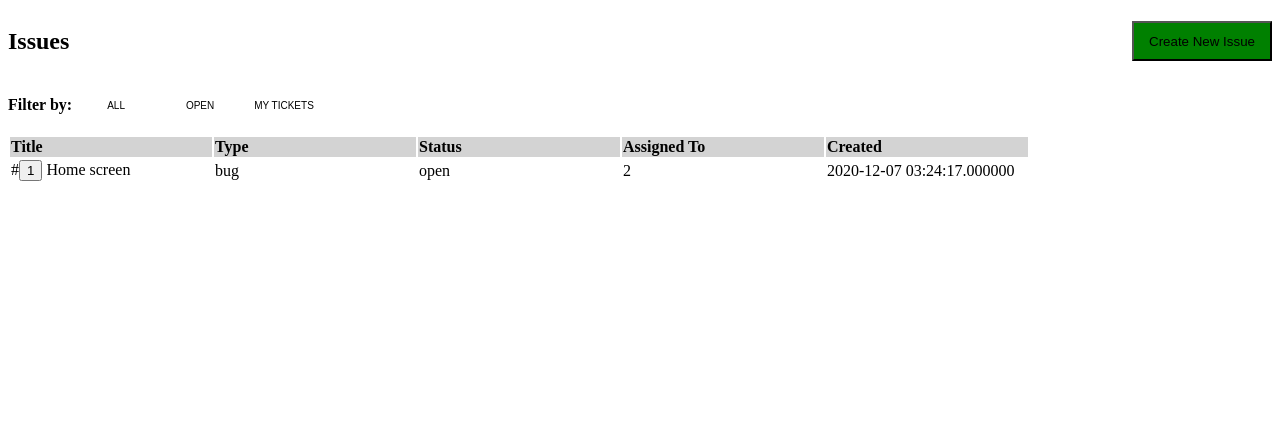
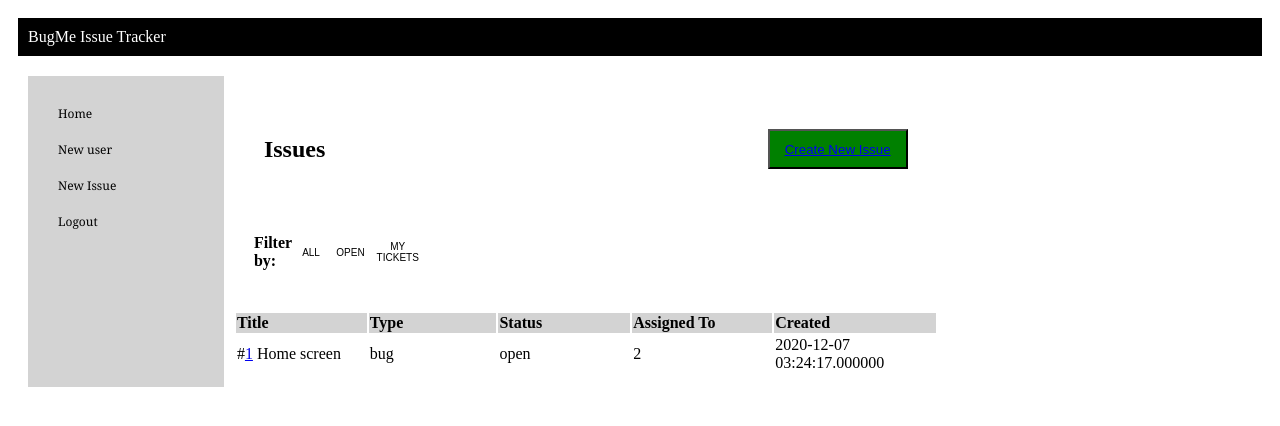
Before and after one commit to Samantha876/info2180-project2, a PHP site: page /home.php in a window 1280 px wide. Shown: the top 426 px of the page. Run offline with PHP 8.4, Linux system fonts and the light colour scheme; data comes from the database, SQL or seed files in the repository.

Commit message:
Waiting for New Issue

```diff
--- a/home.php
+++ b/home.php
@@ -14,9 +14,27 @@ $query = mysqli_query($conn, 'SELECT * FROM issues');?>
     <link href="issue.css" type="text/css" rel="stylesheet" />
     </head>
     <body>
-        <div>
+    <div class="container">
+        <div class= "header">BugMe Issue Tracker</div>
+
+
+		<div class='makeFlex'>
+            <div class ="navigation">
+              <nav>
+                <ul>
+                   <li><a href= "home.php">Home</a></li>
+                   <li><a  href= "newuser.php">New user</a></li>
+                   <li><a href= "newissue.html">New Issue</a></li>
+                   <li><a href= "index.html">Logout</a></li>
+
+                </ul>
+            </nav>
+
+            </div>
+			<div class ="register"><!--Override this div for ajax implementation-->
+            <div>
             <div class='line1'><div class='Istitle'><h2>Issues</h2></div>
-            <div class='newisb'><button> Create New Issue</button></div>
+            <div class='newisb'><button ><a href='newissue.html'> Create New Issue</a></button></div>
         </div>
         <div class='Ifilter'>
             <h4>Filter by:</h4>
@@ -40,7 +58,7 @@ $query = mysqli_query($conn, 'SELECT * FROM issues');?>
         <tbody>
         <?php foreach ($results as $row):?>
             <tr>
-                <td>#<button><?php echo $row['id'];?></button> <?php echo' '.$row['title']; ?></td>
+                <td>#<a href='fulljob.php'><?php echo $row['id'];?></a> <?php echo' '.$row['title']; ?></td>
                 <td><?php echo $row['type']; ?></td>
                 <td><?php echo $row['status']; ?></td>
                 <td><?php echo $row['assigned_to'];?></td>
@@ -53,6 +71,14 @@ $query = mysqli_query($conn, 'SELECT * FROM issues');?>
 
         </tbody>
     </table>
+
         </div>
+            </div>
+
+
+
+		</main>
+    </div>
+
         </body>
 </html>
--- a/issue.css
+++ b/issue.css
@@ -50,9 +50,9 @@ h1{
     background: #1a4197;
 }
 .register{
-        width: 300px;
-        padding: 10% 0 0;
-        margin: auto;
+        width: 800px;
+       /* padding: 10% 0 0;
+        margin: auto;*/
 }
 .registerform{
     position: relative;
@@ -116,9 +116,12 @@ h1{
     grid-column-end: 1;
     background-color:lightgray;
     font-size: 10px;
+    flex: 20%;
 }
 .register{
     grid-column-end: 3;
+    flex: 80%;
+    padding-left: 40%;
 }
 ul{
     margin-left: -40px;
@@ -242,3 +245,12 @@ th {width:200px;}
   border: none;
   background-color: white;
 }
+.makeFlex{
+    display: flex;
+}
+.closed{
+    background-color: blue;
+}
+.progress{
+    background-color: green;
+}
--- a/schema.sql
+++ b/schema.sql
@@ -63,7 +63,7 @@ CREATE TABLE    users   (
 
 INSERT INTO users(id, password, email) VALUES (1,SHA1('password123'),'admin@project2.com');
 insert into users(id, firstname,lastname,password,email) values(2,'Mickey', 'Mouse',SHA1('passwordm'), 'mickeymouse@disney.com');
-insert into issues(title,description,type, priority,status,assigned_to,created_by) values ('Home screen','need to create a home screen','bug','high','open',2,1);
+insert into issues(title,description,type, priority,status,assigned_to,created_by) values ('Home screen','Need to create a proper home screen','bug','high','open',2,1);
 /*!40101 SET CHARACTER_SET_CLIENT=@OLD_CHARACTER_SET_CLIENT */;
 /*!40101 SET CHARACTER_SET_RESULTS=@OLD_CHARACTER_SET_RESULTS */;
 /*!40101 SET COLLATION_CONNECTION=@OLD_COLLATION_CONNECTION */;
```
Also changed, not shown: fulljob.php (+27 -1 lines), newuser.php (+21 -1 lines).
